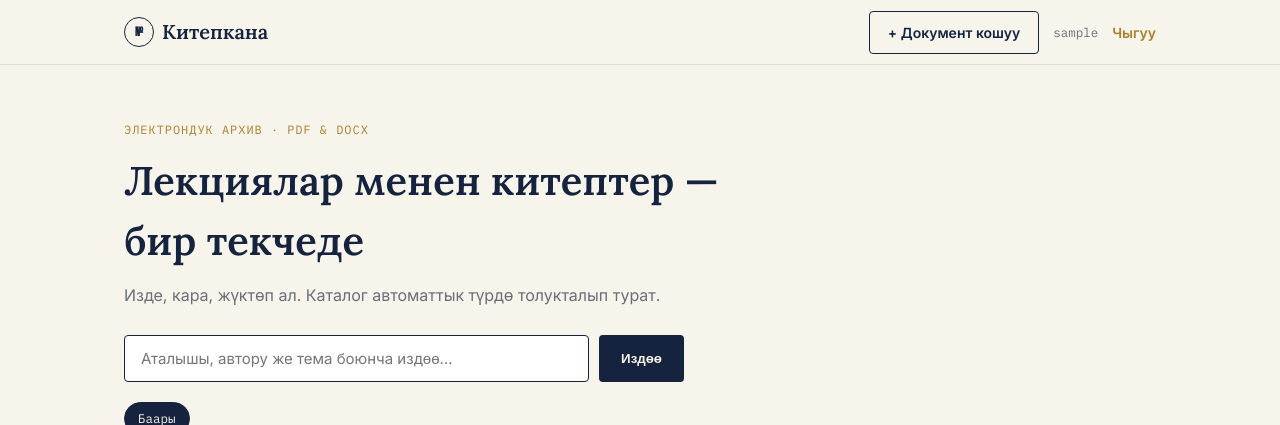
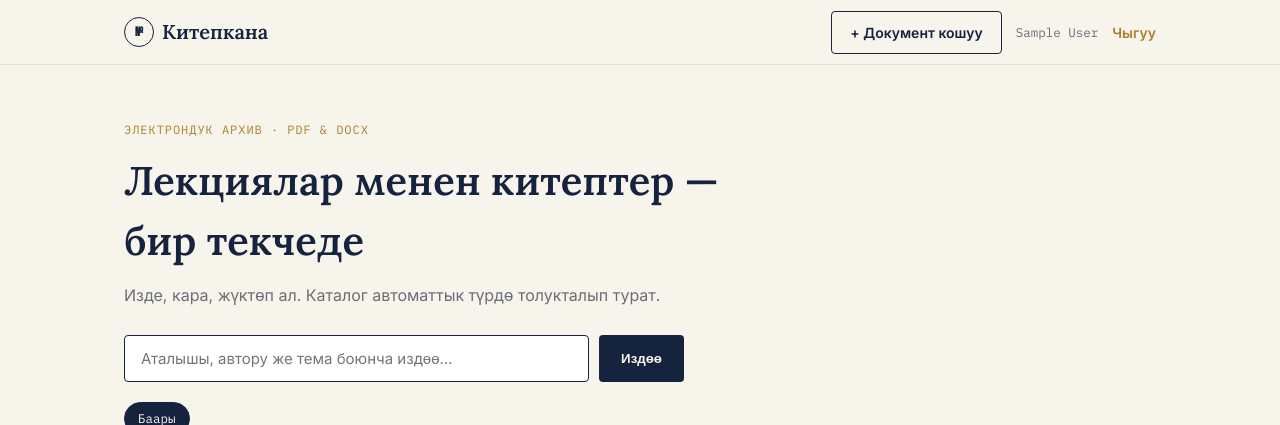
Before and after one commit to MamatkulovaBegimai/document-library, a Django app: page / in a window 1280 px wide. Shown: the top 425 px of the page. Run offline with Django 5.2, Linux system fonts and the light colour scheme; the visitor is signed in with stand-in values (Sample User, id 1); data that the repository does not hold is empty.

Commit message:
Link authenticated teacher name to profile

```diff
--- a/library/templates/library/base.html
+++ b/library/templates/library/base.html
@@ -22,7 +22,7 @@
         <a class="btn btn-ghost" href="{% url 'library:document_upload' %}">+ Документ кошуу</a>
       {% endif %}
       {% if user.is_authenticated %}
-        <span class="user-tag">{{ user.username }}</span>
+        <a class="user-tag" href="{% url 'library:teacher_profile' %}">{{ user.get_full_name|default:user.username }}</a>
         <form method="post" action="{% url 'logout' %}" class="logout-form">
           {% csrf_token %}
           <button type="submit" class="btn-link">Чыгуу</button>
```
